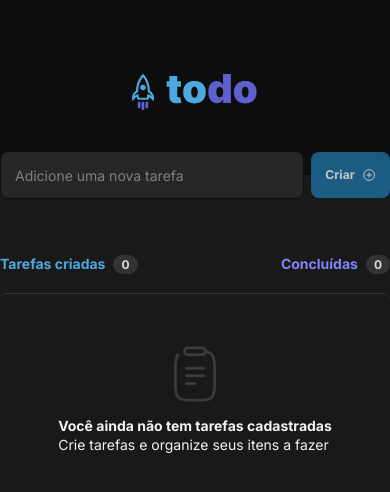
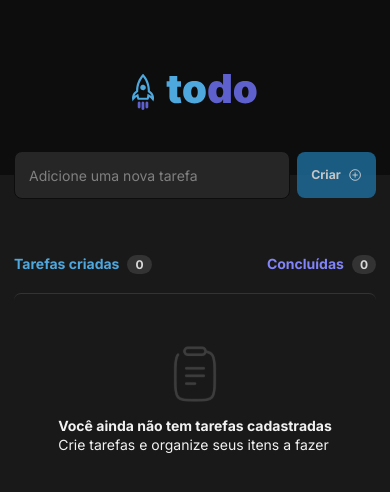
Before and after one commit to CtsLucas/to-do, a React (Vite) app: page / in a window 390 px wide. Shown: the top 492 px of the page. Built offline with nearby package versions, Linux system fonts and the light colour scheme.

Commit message:
fix: add responsiveness

```diff
--- a/src/pages/Home/index.tsx
+++ b/src/pages/Home/index.tsx
@@ -9,7 +9,7 @@ import { v4 as uuidv4 } from "uuid"
 import { PlusCircle } from "phosphor-react"
 import { Task } from "../../components/Task"
 import { Empty } from "../../components/Empty"
-import { Content, Form, Header, List, TaskInfo } from "./styles"
+import { Content, Form, Header, List, TaskInfo, Container } from "./styles"
 
 interface TaskListProps {
   id: string
@@ -98,7 +98,7 @@ export function Home() {
   const isTaskListEmpty = taskList.length === 0
 
   return (
-    <>
+    <Container>
       <Form>
         <form onSubmit={handleCreateTask}>
           <input
@@ -149,6 +149,6 @@ export function Home() {
           )}
         </Content>
       </List>
-    </>
+    </Container>
   )
 }
--- a/src/pages/Home/styles.tsx
+++ b/src/pages/Home/styles.tsx
@@ -3,6 +3,10 @@ import styled from "styled-components"
 interface TaskInfoProps {
   type: "created" | "completed"
 }
+
+export const Container = styled.div`
+  padding: 0 1rem;
+`
 
 export const Form = styled.div`
   margin-top: -1.688rem;
```
